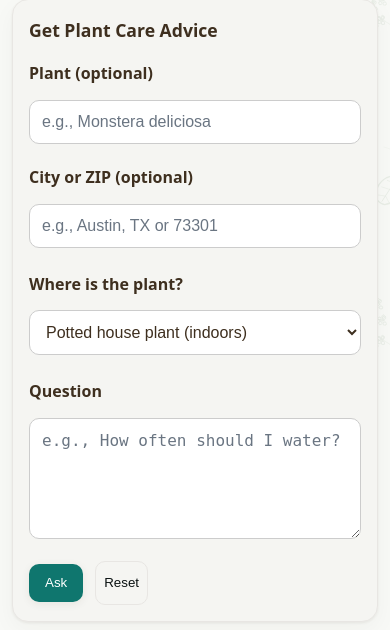
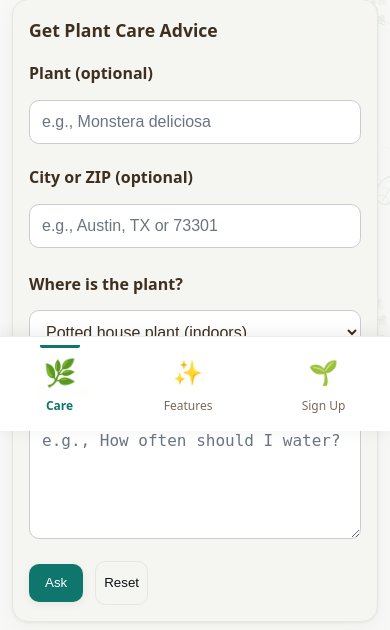
Before and after one commit to ehermance/plant-care-ai-assistant, a Flask app: page /ask in a window 390 px wide. Shown: the part 413-1043 px from the top of the page. Run offline with Flask 3, Linux system fonts and the light colour scheme; parts of the project's set-up code (start-up, migrations or seed data) failed here and were passed over; some libraries are stand-ins or nearby versions.

Commit message:
Fix bottom nav.

```diff
--- a/app/static/css/styles.css
+++ b/app/static/css/styles.css
@@ -2459,6 +2459,7 @@ ul.history li:hover {
     left: 0;
     right: 0;
     background: rgba(255, 255, 255, 0.98);
+    -webkit-backdrop-filter: blur(10px); /* Safari/iOS support */
     backdrop-filter: blur(10px);
     border-top: 1px solid rgba(0, 0, 0, 0.08);
     padding: 0.5rem 0 calc(0.5rem + env(safe-area-inset-bottom));
--- a/app/templates/base.html
+++ b/app/templates/base.html
@@ -175,8 +175,9 @@
   </div>
 
   <!-- Mobile Bottom Navigation (app-like experience) -->
-  {% if is_authenticated %}
-    <nav class="bottom-nav" aria-label="Mobile navigation">
+  <nav class="bottom-nav" aria-label="Mobile navigation">
+    {% if is_authenticated %}
+      {# Authenticated users: Home, Care, Account #}
       <a href="{{ url_for('dashboard.index') }}" class="bottom-nav-item{% if request.endpoint and request.endpoint.startswith('dashboard.') %} active{% endif %}">
         <span class="bottom-nav-item-icon" aria-hidden="true">🏠</span>
         <span>Home</span>
@@ -189,8 +190,22 @@
         <span class="bottom-nav-item-icon" aria-hidden="true">👤</span>
         <span>Account</span>
       </a>
-    </nav>
-  {% endif %}
+    {% else %}
+      {# Unauthenticated users: Care, Features, Sign Up #}
+      <a href="{{ url_for('web.ask_ai') }}" class="bottom-nav-item{% if request.endpoint == 'web.ask_ai' or request.endpoint == 'web.ask' %} active{% endif %}">
+        <span class="bottom-nav-item-icon" aria-hidden="true">🌿</span>
+        <span>Care</span>
+      </a>
+      <a href="{{ url_for('pricing.index') }}" class="bottom-nav-item{% if request.endpoint and request.endpoint.startswith('pricing.') %} active{% endif %}">
+        <span class="bottom-nav-item-icon" aria-hidden="true">✨</span>
+        <span>Features</span>
+      </a>
+      <a href="{{ url_for('auth.signup') }}" class="bottom-nav-item{% if request.endpoint and request.endpoint.startswith('auth.signup') %} active{% endif %}">
+        <span class="bottom-nav-item-icon" aria-hidden="true">🌱</span>
+        <span>Sign Up</span>
+      </a>
+    {% endif %}
+  </nav>
 
   <!-- Footer -->
   <footer class="site-footer" role="contentinfo">
```
